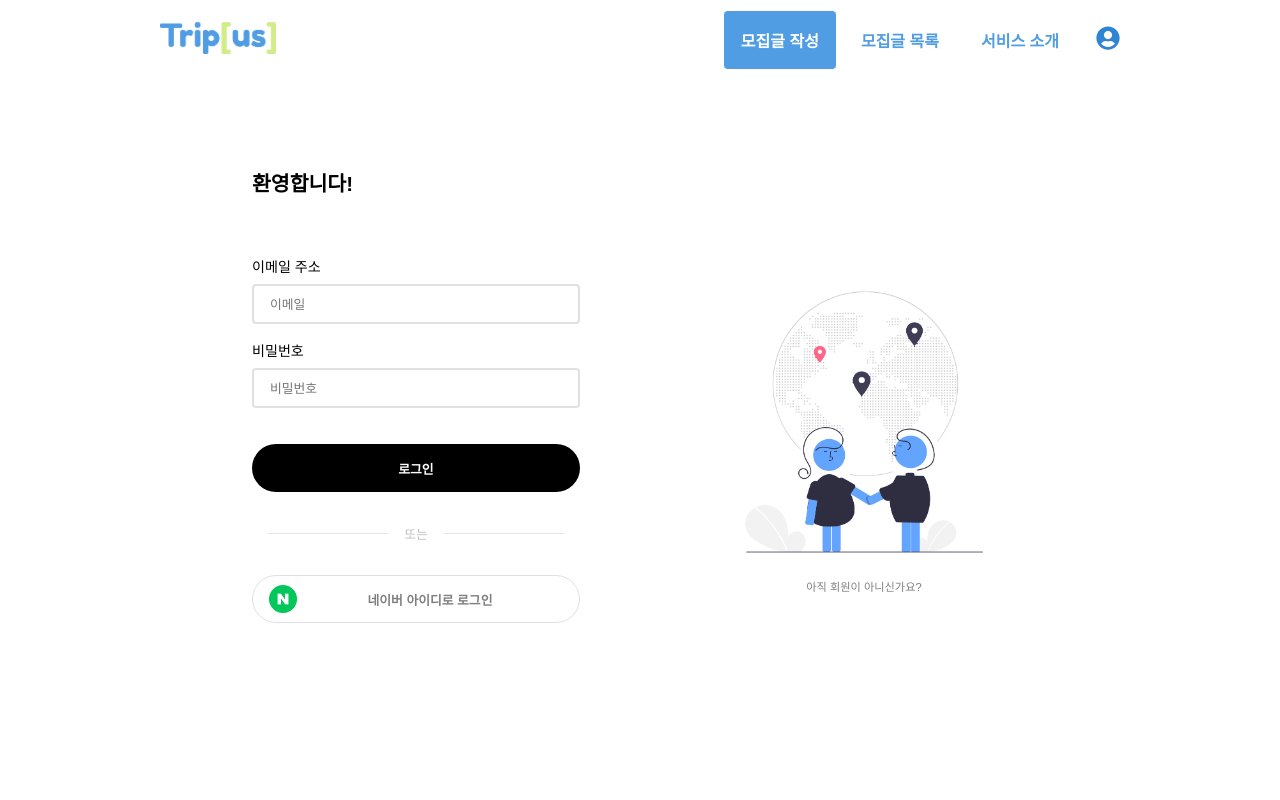
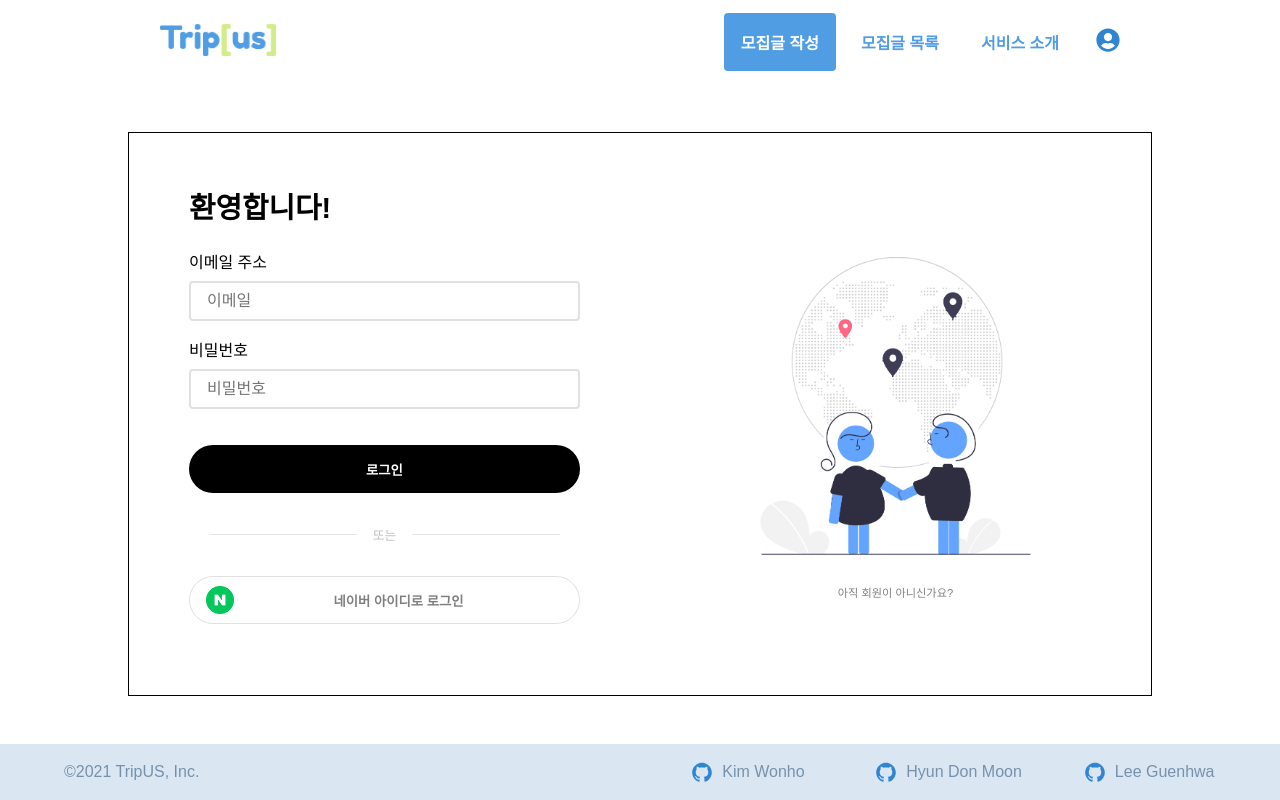
Before and after one commit to codestates/TripUs-client, a React (Create React App) app: page /login in a window 1280 px wide. Built offline with nearby package versions, Linux system fonts and the light colour scheme.

Commit message:
Finished header, footer, login feature

```diff
--- a/src/App.js
+++ b/src/App.js
@@ -1,16 +1,26 @@
-import React, { useState } from "react";
+import React, { useState, useEffect } from "react";
+import { Switch, Route, Redirect } from "react-router-dom";
 
 // styles
-import { GlobalStyle } from "./styles/GlobalStyles";
+import { GlobalStyle } from "./styles/GlobalStyle";
 
 //components & pages
 import { Header } from "./components/Header/Header";
 import { AuthPage } from "./pages/Auth";
+import FooterComponent from "./components/Footer";
 
 const App = () => {
   const [dropdownOpen, setDropdownOpen] = useState(false);
   const [isRightActive, setIsRightActive] = useState(false);
-  const [isLogin] = useState(false);
+  const [isLogin, setIsLogIn] = useState(true);
+
+  useEffect(() => {
+    console.log(isLogin);
+  }, [isLogin]);
+
+  const setLogin = (bool) => {
+    setIsLogIn(bool);
+  };
 
   const togglePanel = () => {
     setIsRightActive((prev) => !prev);
@@ -32,8 +42,18 @@ const App = () => {
         isLogin={isLogin}
         dropdownOpen={dropdownOpen}
         openDropdown={openDropdown}
+        setLogin={setLogin}
       />
-      <AuthPage isRightActive={isRightActive} togglePanel={togglePanel} />
+      <Switch>
+        <Route exact path="/login">
+          <AuthPage
+            isRightActive={isRightActive}
+            togglePanel={togglePanel}
+            setIsLogin={setIsLogIn}
+          />
+        </Route>
+      </Switch>
+      <FooterComponent />
     </>
   );
 };
--- a/src/components/Auth/AuthForm.js
+++ b/src/components/Auth/AuthForm.js
@@ -9,12 +9,15 @@ import {
 } from "./FormUtils";
 import { SignInForm, SignUpForm } from "./Forms";
 
-const AuthForm = ({ rightActive, togglePanel }) => {
+const AuthForm = ({ rightActive, togglePanel, setIsLogIn }) => {
   return (
     <FormDisplayScreen>
       <FormsContainer>
         <SignInPanel rightActive={rightActive}>
-          <SignInForm togglePanel={togglePanel}></SignInForm>
+          <SignInForm
+            togglePanel={togglePanel}
+            setIsLogIn={setIsLogIn}
+          ></SignInForm>
         </SignInPanel>
         <SignUpPanel rightActive={rightActive}>
           <SignUpForm togglePanel={togglePanel}></SignUpForm>
--- a/src/components/Auth/Forms.js
+++ b/src/components/Auth/Forms.js
@@ -11,13 +11,17 @@ import naver_icon_green from "../../images/naver_icon_green.png";
 
 const BASE_URL = "https://server.tripus.me";
 
-const onSignIn = (values) => {
+const onSignIn = (values, setIsLogIn) => {
   axios
     .post(BASE_URL + "/login", {
       email: values.email,
       pw: values.pw,
     })
-    .then((res) => console.log(res))
+    .then((res) => {
+      console.log(res);
+      localStorage.setItem("accessToken", res.data.accessToken);
+      setIsLogIn(true);
+    })
     .catch((e) => console.log(e));
 };
 
@@ -25,12 +29,14 @@ const TextInput = (props) => {
   const [field, meta] = useField(props);
   return (
     <div>
-      <label htmlFor={props.id || props.name}>
-        {props.label}
-        {meta.touched && meta.error ? (
-          <span className="error">{meta.error}</span>
-        ) : null}
-      </label>
+      <div className="label-wrapper">
+        <label htmlFor={props.id || props.name}>
+          {props.label}
+          {meta.touched && meta.error ? (
+            <div className="error">{meta.error}</div>
+          ) : null}
+        </label>
+      </div>
       <input
         className="text-input"
         {...field}
@@ -42,7 +48,7 @@ const TextInput = (props) => {
   );
 };
 
-export const SignInForm = ({ className, togglePanel, ...rest }) => {
+export const SignInForm = ({ className, togglePanel, setIsLogIn }) => {
   const initialValues = { email: "", pw: "" };
   return (
     <Formik
@@ -59,13 +65,13 @@ export const SignInForm = ({ className, togglePanel, ...rest }) => {
           ),
       })}
       onSubmit={(values, { setSubmitting, resetForm }) => {
-        onSignIn(values);
+        onSignIn(values, setIsLogIn);
         setSubmitting(false);
         resetForm();
       }}
     >
       {(formik) => (
-        <Form className={className} {...rest} onSubmit={formik.handleSubmit}>
+        <Form className={className} onSubmit={formik.handleSubmit}>
           <div className="header-wrapper">환영합니다!</div>
           <div className="form-wrapper">
             <div className="input-section">
--- a/src/components/Footer.js
+++ b/src/components/Footer.js
@@ -3,153 +3,152 @@ import styled from "styled-components";
 
 //img
 import { DiGithubBadge } from "react-icons/di";
+
 //footer,serInfo ,nameLogoContainer, Name, githubLogo
 //반응형 순서
 //1. 전체 컴포에 media query
 //2. flex-direction container랑 깃네브에 두번준다
+
 const Footer = styled.footer`
-  position: absolute;
-  bottom: 0;
-  left: 0;
   max-width: 100%;
   width: 100vw;
-  height: 50px;
-  border-top: none solid gray;
+  height: 10%;
+  border-top: none;
   background-color: rgba(198, 218, 237, 0.65);
   font-family: "PT Sans", sans-serif;
   font-weight: 400;
   color: rgba(87, 118, 148, 0.76);
+
   @media (max-width: 920px) {
     flex-direction: column;
-    height: 20%;
-    width: 100%;
+    height: 22%;
     background-color: rgba(198, 218, 237, 0.65);
   }
 `;
 
 const Container = styled.div`
-  position: relative;
-  height: 60%;
-  width: 80%;
+  display: flex;
+  justify-content: space-between;
+  align-items: center;
+  padding-left: 32px;
+  padding-right: 32px;
+  width: 100%;
   font-weight: 400;
-  margin: 0 auto;
-  @media (max-width: 920px) {
-    flex-direction: column;
-    display: flex;
-    position: absolute;
-    top: 55%;
-    left: 30%;
-    height: 30%;
+  height: 100%;
+
+  @media (max-width: 901px) {
+    flex-direction: column-reverse;
+    height: 100%;
     align-content: center;
   }
 `;
 
 const SerInfo = styled.p`
-  position: absolute;
-  top: 0px;
-  left: 0px;
+  height: 100%;
+  margin: 0;
+  padding: 0;
+  padding-left: 2rem;
+
   display: flex;
-  justify-content: flex-start;
-  margin_: 0;
-  padding: 0;
-  height: 100%;
-  @media (max-width: 920px) {
-    margin-top : 40px;
-    height: 0px;
-    width : 100%;
+  align-items: center;
 
-    background-color: skyblue;
+  @media (max-width: 901px) {
+    height: 40%;
+    padding-left: 0;
+  }
 `;
 
 //반응형일시에 로고가 내려가고 깃내브가 올라와야한다
 //깃내브도 coloumn으로 바꿔줘서
 const GitNav = styled.div`
-  position: absolute;
-  top: 0px;
-  right: 0px;
   height: 100%;
-  width: 450px;
+  width: 50%;
   display: flex;
-  justify-content: flex-end;
-  @media (max-width: 920px) {
+  justify-content: center;
+
+  @media (max-width: 901px) {
     flex-direction: column;
-    display: flex;
-    position: absolute;
-    top: 0%;
-    left: 0%;
-    height: 30px;
-    width : 100%;
-    ;
+    height: 60%;
+    width: 100%;
+
+    justify-content: center;
+    align-items: center;
+  }
 `;
 
-const NameLogoContainer = styled.div`
-  position: absoulte;
-  bottom: 0px;
-  right: 0px;
+const NameLogoContainer = styled.a`
+  margin: 0;
+  padding: 0;
+  width: 33%;
   display: flex;
-  justify-content: space-between;
+  height: 100%;
+  justify-content: center;
   align-items: center;
-  margin-top: 20px;
-  @media (max-width: 920px) {
-    flex-direction: row;
-    display: flex;
-    height: 20px;
-    align-content:left;
+  text-decoration: none;
+  color: inherit;
 
+  @media (max-width: 901px) {
+    height: 33%;
     align-content : center;
-    width : 50%;
+    width : 100%;
+    justify-content: flex-start;
 `;
+
 const IconContainer = styled.div`
   height: 100%;
-  width: 50px;
+  width: 20%;
   display: flex;
   justify-content: center;
   align-items: center;
-  position: relative;
-  cursor: pointer;
 
   svg {
     height: 28px;
     width: 28px;
     stroke: #3085d3;
     fill: #3085d3;
+  }
+
+  @media (max-width: 901px) {
+    display: none;
+  }
 `;
 
 const FooterComponent = () => {
   return (
     <Footer>
       <Container>
-        <SerInfo>©2021 Trip[Us].Inc Copyright for Team trip.us</SerInfo>
+        <SerInfo>©2021 TripUS, Inc.</SerInfo>
         <GitNav>
-          <NameLogoContainer>
-            Kim Wonho{" "}
+          <NameLogoContainer href="https://github.com/Hodukim" target="_blank">
             <IconContainer>
-              <a href="https://github.com/Hodukim" target="_blank">
-                <DiGithubBadge />
-              </a>
+              <DiGithubBadge />
             </IconContainer>
+            <p>Kim Wonho</p>
           </NameLogoContainer>
 
-          <NameLogoContainer>
-            Moon Hyundon{" "}
+          <NameLogoContainer
+            href="https://github.com/hyundonny"
+            target="_blank"
+          >
             <IconContainer>
-              <a href="https://github.com/hyundonny" target="_blank">
-                <DiGithubBadge />
-              </a>
+              <DiGithubBadge />
             </IconContainer>
+            <p>Hyun Don Moon</p>
           </NameLogoContainer>
 
-          <NameLogoContainer>
-            Lee Guenhwa{" "}
+          <NameLogoContainer
+            href="https://github.com/dlrmsghk09"
+            target="_blank"
+          >
             <IconContainer>
-              <a href="https://github.com/dlrmsghk09" target="_blank">
-                <DiGithubBadge />
-              </a>
+              <DiGithubBadge />
             </IconContainer>
+            <p>Lee Guenhwa</p>
           </NameLogoContainer>
         </GitNav>
       </Container>
     </Footer>
   );
 };
+
 export default FooterComponent;
--- a/src/pages/Auth.js
+++ b/src/pages/Auth.js
@@ -5,20 +5,34 @@ import AuthForm from "../components/Auth/AuthForm";
 import { Overlay } from "../components/Auth/Overlay";
 
 const AuthWrapper = styled.div`
-  position: absolute;
-  width: 70%;
-  height: 80%;
+  position: relative;
+  width: 100%;
+  height: 100%;
   display: flex;
+  justify-content: center;
   z-index: 1;
-  margin-top: 30px;
-  margin-bottom: 4rem;
+  margin-top: 3rem;
+  margin-bottom: 3rem;
+
+  .inner-wrapper {
+    position: relative;
+    width: 80%;
+    height: 100%;
+    border: 1px solid black;
+  }
 `;
 
-export const AuthPage = ({ isRightActive, togglePanel }) => {
+export const AuthPage = ({ isRightActive, togglePanel, setIsLogIn }) => {
   return (
     <AuthWrapper className="auth-wrapper">
-      <AuthForm rightActive={isRightActive} togglePanel={togglePanel} />
-      <Overlay isRightActive={isRightActive} togglePanel={togglePanel} />
+      <div className="inner-wrapper">
+        <AuthForm
+          rightActive={isRightActive}
+          togglePanel={togglePanel}
+          setIsLogIn={setIsLogIn}
+        />
+        <Overlay isRightActive={isRightActive} togglePanel={togglePanel} />
+      </div>
     </AuthWrapper>
   );
 };
--- /dev/null
+++ b/src/pages/LandingPage.js
@@ -0,0 +1,5 @@
+import React from "react";
+
+const LandingPage = () => {
+  return <div>Hello!</div>;
+};
--- a/src/styles/AuthFormStyles.js
+++ b/src/styles/AuthFormStyles.js
@@ -8,24 +8,20 @@ export const Form = styled.form`
   height: 100%;
   overflow: scroll;
   position: relative;
+  padding-top: 1.7rem;
 
   .header-wrapper {
-    margin-top: 2rem;
-    margin-bottom: 3rem;
-    font-size: 1.6vw;
+    margin-bottom: 1.5rem;
+    font-size: calc(1rem + 1vw);
     font-weight: 700;
     line-height: 120%;
     text-align: left;
     display: flex;
     align-item: center;
-
-    @media (max-width: 901px) {
-      font-size: 3vw;
-    }
   }
 
   .form-wrapper {
-    min-height: 70%;
+    min-height: 80%;
     display: flex;
     flex-direction: column;
     justify-content: center;
@@ -38,12 +34,16 @@ export const Form = styled.form`
   }
 
   label {
-    font-size: 1.1vw;
+    font-size: calc(0.2rem + 1vw);
     text-align: left;
+    width: 100%;
+  }
 
-    @media (max-width: 901px) {
-      font-size: 2vw;
-    }
+  .label-wrapper {
+    height: 10%;
+    display: flex;
+    align-items: center;
+    justify-content: space-between;
   }
 
   input {
@@ -52,7 +52,7 @@ export const Form = styled.form`
     height: 2.7rem;
     border-radius: 0.25rem;
     border: 2px solid #e0e0e0;
-    font-size: 1vw;
+    font-size: calc(0.2rem + 1vw);
     padding-left: 1rem;
 
     @media (min-width: 2000px) {
@@ -63,9 +63,8 @@ export const Form = styled.form`
       height: 2.5rem;
     }
 
-    @media (max-width: 901px) {
+    @media (max-width: 1000px) {
       height: 2rem;
-      font-size: 2vw;
     }
   }
 
@@ -74,7 +73,7 @@ export const Form = styled.form`
     padding-right: 0.5rem;
     width: 50%;
 
-    @media (max-width: 901px) {
+    @media (max-width: 1000px) {
       float: none;
       width: 100%;
     }
@@ -117,9 +116,14 @@ export const Form = styled.form`
 
   .error {
     color: rgba(240, 52, 52, 1);
-    font-size: 0.8rem;
+    font-size: calc(0.17rem + 0.8vw);
+    float: right;
+    display: flex;
+    justify-content: center;
+    align-items: center;
+    padding: 0;
+    margin: 0;
     padding-left: 8px;
-    float: right;
   }
 
   button {
@@ -133,7 +137,7 @@ export const Form = styled.form`
     padding: 8px 16px;
     font-weight: 700;
     border: 1px solid transparent;
-    font-size: 1vw;
+    font-size: calc(0.5rem + 1vw;);
     text-align: center;
     cursor: pointer;
     background: #000;
@@ -146,10 +150,6 @@ export const Form = styled.form`
     &:hover {
       border-color: #292929;
       background-color: #292929;
-    }
-
-    @media (max-width: 901px) {
-      font-size: 2vw;
     }
   }
 
@@ -179,7 +179,7 @@ export const Form = styled.form`
 
   .toggle {
     @media (max-width: 901px) {
-      font-size: 0.7rem;
+      font-size: calc(0.4rem + 1vw);
       cursor: pointer;
       padding-top: 0.5rem;
       color: rgba(0, 0, 0, 0.5);
--- a/src/styles/GlobalStyles.js
+++ b/src/styles/GlobalStyle.js
@@ -25,8 +25,6 @@ export const GlobalStyle = createGlobalStyle`
     height: 100%;
     display: flex;
     flex-direction: column;
-    align-items: center;
-    padding-top: 80px;
   }
 
   ::-webkit-scrollbar {
--- a/src/styles/HeaderStyles.js
+++ b/src/styles/HeaderStyles.js
@@ -1,12 +1,9 @@
 import styled from "styled-components";
 
 export const StyledHeader = styled.header`
-  position: fixed;
-  top: 0;
-  left: 0;
   max-width: 100%;
   width: 100vw;
-  height: 80px;
+  height: 15%;
   background: rgba(255, 255, 255, 0.9);
   z-index: 999;
 
```
Also changed, not shown: src/components/Auth/DropdownUtils.js (+32 -20 lines), src/components/Header/Header.js (+7 -5 lines), src/components/LandingPageSection.js (added, +39 -0 lines).
